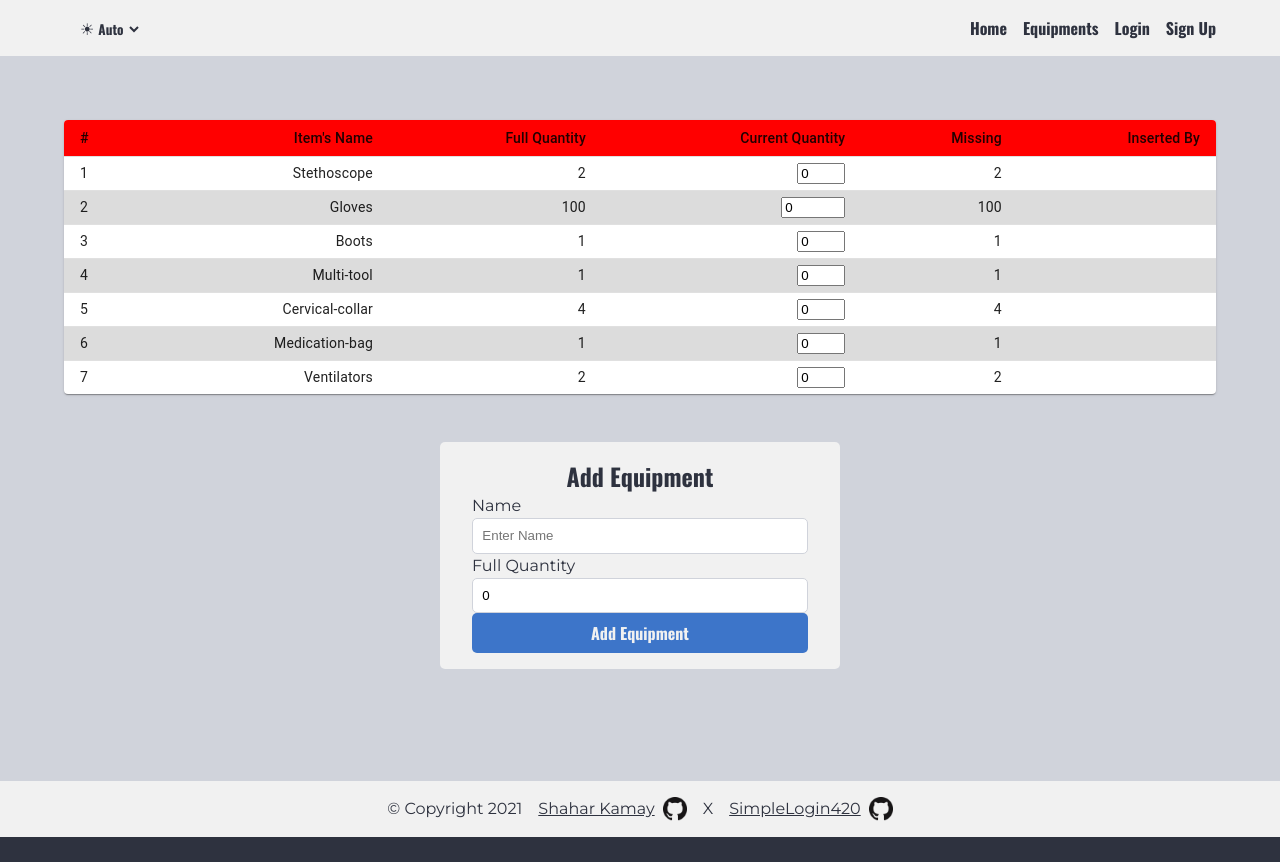
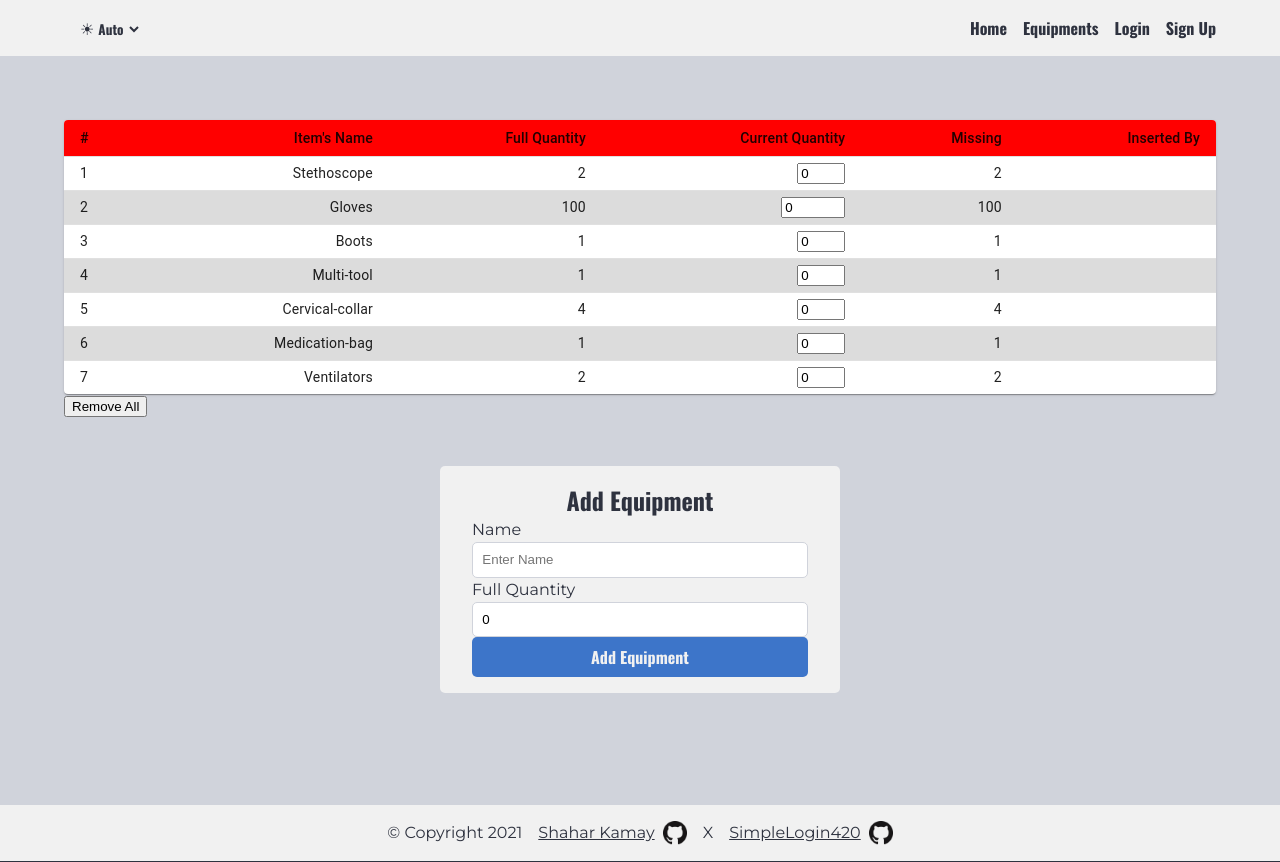
Before and after one commit to SimpleLogic420/supply-checklist, a React (Create React App) app: page / in a window 1280 px wide. Both pictures are taken after typing "Sample", "Sample", "Sample" into the empty fields and a click on the button "Worker Login". Before the commit the page ends 838 px from the top, so only its background shows below. Built offline with nearby package versions, Linux system fonts and the light colour scheme.

Commit message:
added remove all equipments by user

```diff
--- a/src/pages/equipments/EquipmentsList.tsx
+++ b/src/pages/equipments/EquipmentsList.tsx
@@ -13,9 +13,10 @@ import AddEquipment from './AddEquipment';
 import '../../assets/styles/equipments-list.scss';
 import WorkerContext from '../../contexts/WorkerContext';
 import { useNavigate } from 'react-router';
+import { REMOVE_ALL_USER_EQUIPMENTS } from '../../state/actions/equipmentActions';
 
 const EquipmentsList = () => {
-  const { state } = useContext(EquipmentContext);
+  const { state, dispatch } = useContext(EquipmentContext);
   const { state: workerState } = useContext(WorkerContext);
 
   const navigate = useNavigate();
@@ -47,6 +48,16 @@ const EquipmentsList = () => {
           </TableBody>
         </Table>
       </TableContainer>
+      <button
+        onClick={() => {
+          dispatch({
+            type: REMOVE_ALL_USER_EQUIPMENTS,
+            payload: { equipment: state[0], worker: workerState },
+          });
+        }}
+      >
+        Remove All
+      </button>
       <AddEquipment />
     </div>
   );
--- a/src/state/actions/equipmentActions.tsx
+++ b/src/state/actions/equipmentActions.tsx
@@ -1,5 +1,11 @@
 const ADD_EQUIPMENT = 'ADD_EQUIPMENT';
 const REMOVE_EQUIPMENT = 'REMOVE_EQUIPMENT';
 const UPDATE_EQUIPMENT = 'UPDATE_EQUIPMENT';
+const REMOVE_ALL_USER_EQUIPMENTS = 'REMOVE_ALL_USER_EQUIPMENTS';
 
-export { ADD_EQUIPMENT, REMOVE_EQUIPMENT, UPDATE_EQUIPMENT };
+export {
+  ADD_EQUIPMENT,
+  REMOVE_EQUIPMENT,
+  UPDATE_EQUIPMENT,
+  REMOVE_ALL_USER_EQUIPMENTS,
+};
--- a/src/state/reducers/EquipmentReducer.ts
+++ b/src/state/reducers/EquipmentReducer.ts
@@ -1,5 +1,6 @@
 import {
   ADD_EQUIPMENT,
+  REMOVE_ALL_USER_EQUIPMENTS,
   REMOVE_EQUIPMENT,
   UPDATE_EQUIPMENT,
 } from '../actions/equipmentActions';
@@ -21,6 +22,12 @@ function EquipmentReducer(state: Equipment[], action: Action) {
         action.payload.updateQuantity || equipment.currentQuantity;
       state[index] = { ...equipment };
       return [...state];
+    case REMOVE_ALL_USER_EQUIPMENTS:
+      return [
+        ...state.filter(
+          (equip) => equip.insertedBy !== action.payload.worker?.name
+        ),
+      ];
     default:
       return state;
   }
--- a/src/types/contexts/equipment.ts
+++ b/src/types/contexts/equipment.ts
@@ -1,4 +1,5 @@
 import { Dispatch } from 'react';
+import { Worker } from './worker';
 
 export interface Equipment {
   name: string;
@@ -10,7 +11,7 @@ export interface Equipment {
 
 export interface Action {
   type: string;
-  payload: { equipment: Equipment; updateQuantity?: number };
+  payload: { equipment: Equipment; updateQuantity?: number; worker?: Worker };
 }
 
 export interface EquipmentContextInterface {
```
Also changed, not shown: 1 other file (tests, documents, lock files or other folders).
